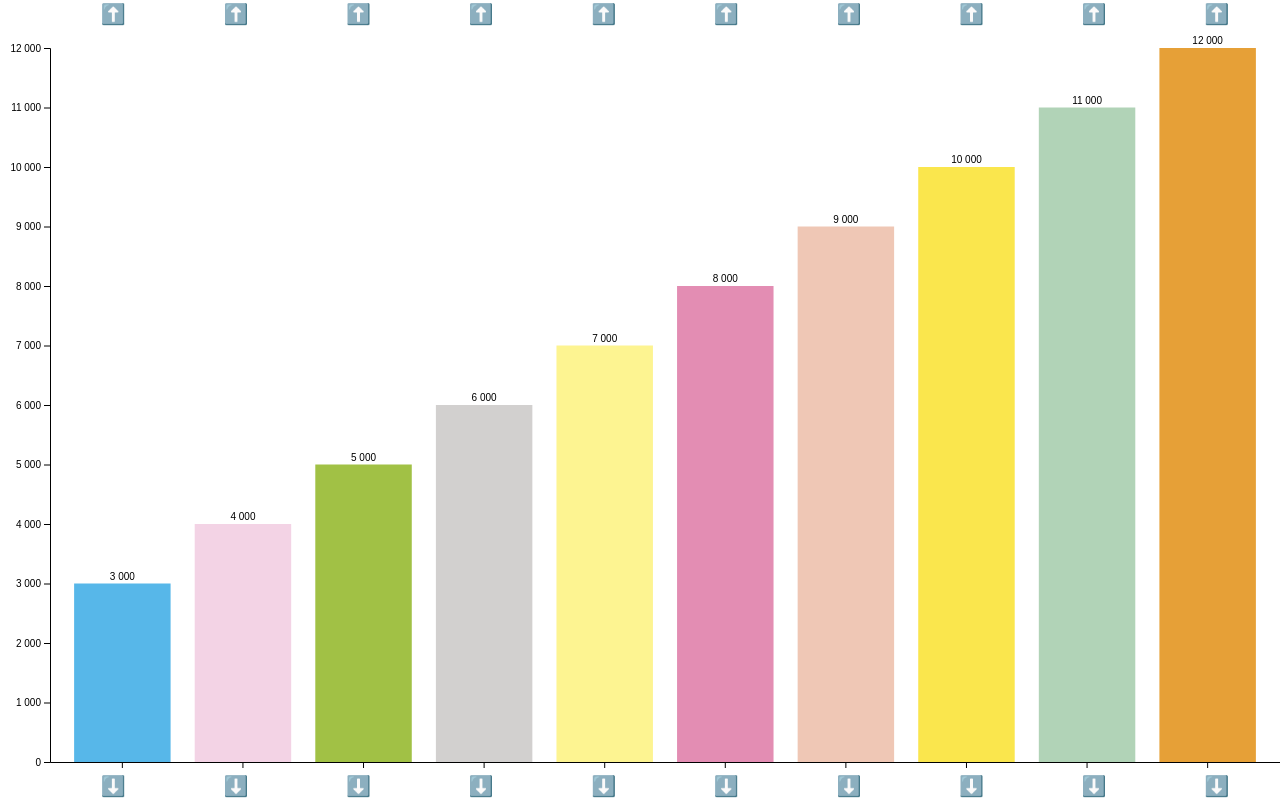
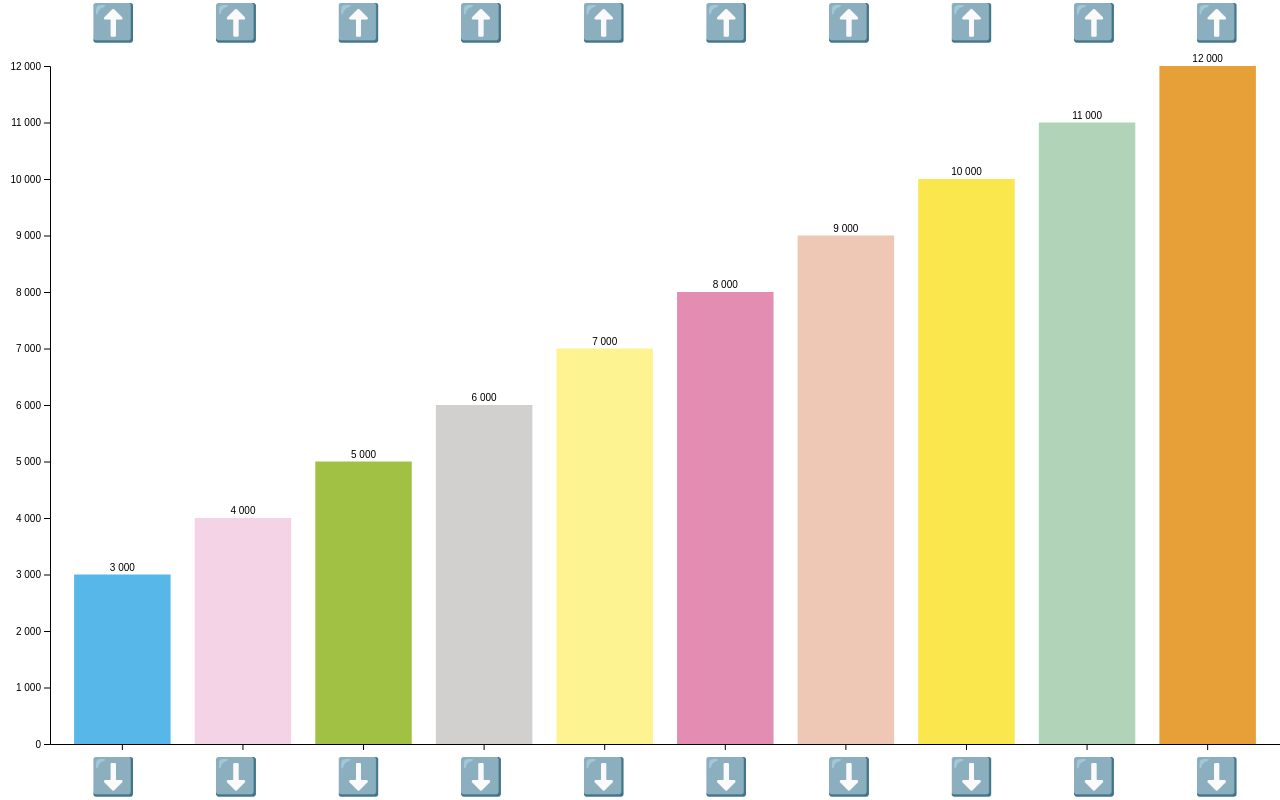
Before and after one commit to VegardSkui/kurskontroll, a website built with Vite: page index.html in a window 1280 px wide. Built offline with nearby package versions, Linux system fonts and the light colour scheme.

Commit message:
Increase button size

```diff
--- a/src/style.css
+++ b/src/style.css
@@ -37,7 +37,7 @@
     border: none;
     padding: 0;
     margin: 0;
-    font-size: 20px;
+    font-size: 36px;
     cursor: pointer;
   }
 }
```
